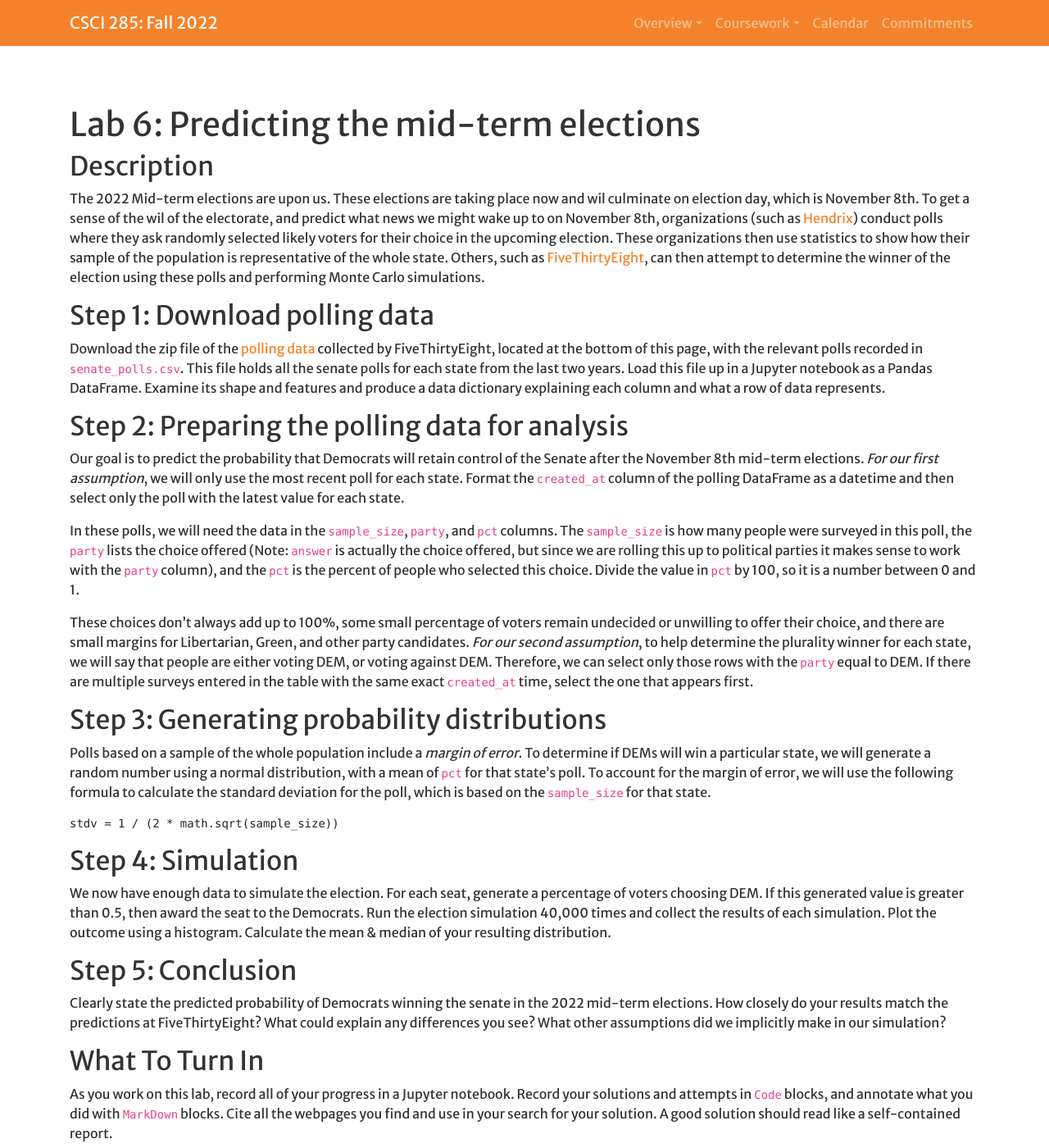
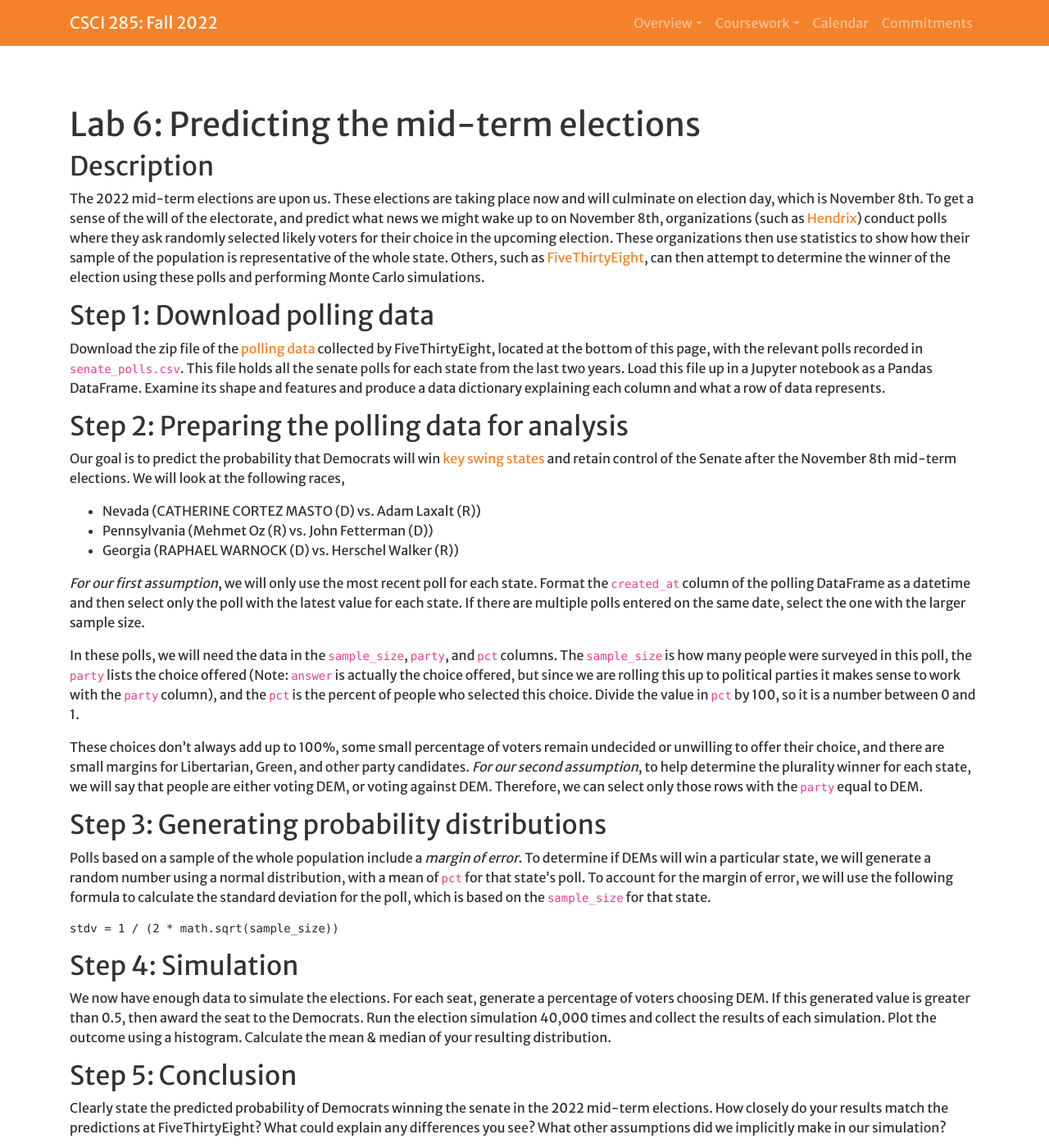
Before and after one commit to Hendrix-CS/csci285, a Jekyll site: the page built from labs/election.md, in a window 1280 px wide and 1400 px high. Shown: the whole window at 82% size. Built offline with Jekyll 4.4.1, drawn with Linux system fonts in a browser that asks for light colours; a script that is not in the unit is left out; our own code applies the rules of GitHub Pages for plain Markdown files.

Commit message:
mods on lab

```diff
--- a/labs/election.md
+++ b/labs/election.md
@@ -7,7 +7,7 @@ worktitle: Predicting the mid-term elections
 
 ## Description
 
-The 2022 Mid-term elections are upon us. These elections are taking place now and wil culminate on election day, which is November 8th. To get a sense of the wil of the electorate, and predict what news we might wake up to on November 8th, organizations (such as [Hendrix](https://www.hendrix.edu/news/news.aspx?id=86521)) conduct polls where they ask randomly selected likely voters for their choice in the upcoming election. These organizations then use statistics to show how their sample of the population is representative of the whole state. Others, such as [FiveThirtyEight](https://fivethirtyeight.com/), can then attempt to determine the winner of the election using these polls and performing Monte Carlo simulations.
+The 2022 mid-term elections are upon us. These elections are taking place now and will culminate on election day, which is November 8th. To get a sense of the will of the electorate, and predict what news we might wake up to on November 8th, organizations (such as [Hendrix](https://www.hendrix.edu/news/news.aspx?id=86521)) conduct polls where they ask randomly selected likely voters for their choice in the upcoming election. These organizations then use statistics to show how their sample of the population is representative of the whole state. Others, such as [FiveThirtyEight](https://fivethirtyeight.com/), can then attempt to determine the winner of the election using these polls and performing Monte Carlo simulations.
 
 
 ## Step 1: Download polling data
@@ -17,11 +17,17 @@ Download the zip file of the [polling data](https://projects.fivethirtyeight.com
 
 ## Step 2: Preparing the polling data for analysis
 
-Our goal is to predict the probability that Democrats will retain control of the Senate after the November 8th mid-term elections. _For our first assumption_, we will only use the most recent poll for each state. Format the `created_at` column of the polling DataFrame as a datetime and then select only the poll with the latest value for each state.
+Our goal is to predict the probability that Democrats will win [key swing states](https://www.politico.com/news/2022/10/15/senate-swing-state-polls-midterms-00061877) and retain control of the Senate after the November 8th mid-term elections. We will look at the following races,
+
+* Nevada (CATHERINE CORTEZ MASTO (D) vs. Adam Laxalt (R))
+* Pennsylvania (Mehmet Oz (R) vs. John Fetterman (D))
+* Georgia (RAPHAEL WARNOCK (D) vs. Herschel Walker (R))
+
+ _For our first assumption_, we will only use the most recent poll for each state. Format the `created_at` column of the polling DataFrame as a datetime and then select only the poll with the latest value for each state. If there are multiple polls entered on the same date, select the one with the larger sample size.
 
 In these polls, we will need the data in the `sample_size`, `party`, and `pct` columns. The `sample_size` is how many people were surveyed in this poll, the `party` lists the choice offered (Note: `answer` is actually the choice offered, but since we are rolling this up to political parties it makes sense to work with the `party` column), and the `pct` is the percent of people who selected this choice. Divide the value in `pct` by 100, so it is a number between 0 and 1.
 
-These choices don’t always add up to 100%, some small percentage of voters remain undecided or unwilling to offer their choice, and there are small margins for Libertarian, Green, and other party candidates. _For our second assumption_, to help determine the plurality winner for each state, we will say that people are either voting DEM, or voting against DEM. Therefore, we can select only those rows with the `party` equal to DEM. If there are multiple surveys entered in the table with the same exact `created_at` time, select the one that appears first.
+These choices don’t always add up to 100%, some small percentage of voters remain undecided or unwilling to offer their choice, and there are small margins for Libertarian, Green, and other party candidates. _For our second assumption_, to help determine the plurality winner for each state, we will say that people are either voting DEM, or voting against DEM. Therefore, we can select only those rows with the `party` equal to DEM.
 
 
 ## Step 3: Generating probability distributions
@@ -35,7 +41,7 @@ stdv = 1 / (2 * math.sqrt(sample_size))
 
 ## Step 4: Simulation
 
-We now have enough data to simulate the election. For each seat, generate a percentage of voters choosing DEM. If this generated value is greater than 0.5, then award the seat to the Democrats. Run the election simulation 40,000 times and collect the results of each simulation. Plot the outcome using a histogram. Calculate the mean & median of your resulting distribution.
+We now have enough data to simulate the elections. For each seat, generate a percentage of voters choosing DEM. If this generated value is greater than 0.5, then award the seat to the Democrats. Run the election simulation 40,000 times and collect the results of each simulation. Plot the outcome using a histogram. Calculate the mean & median of your resulting distribution.
 
 
 ## Step 5: Conclusion
```
